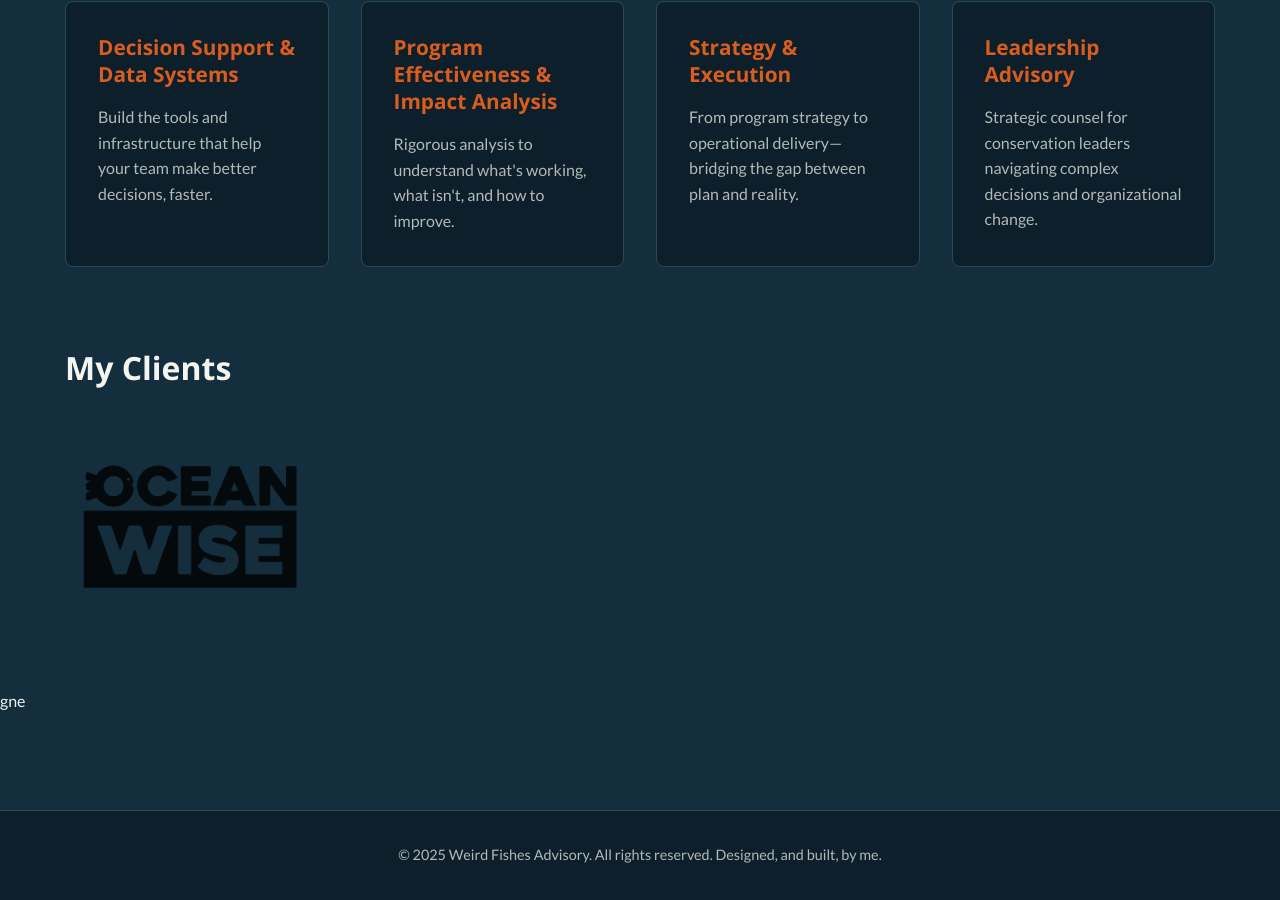
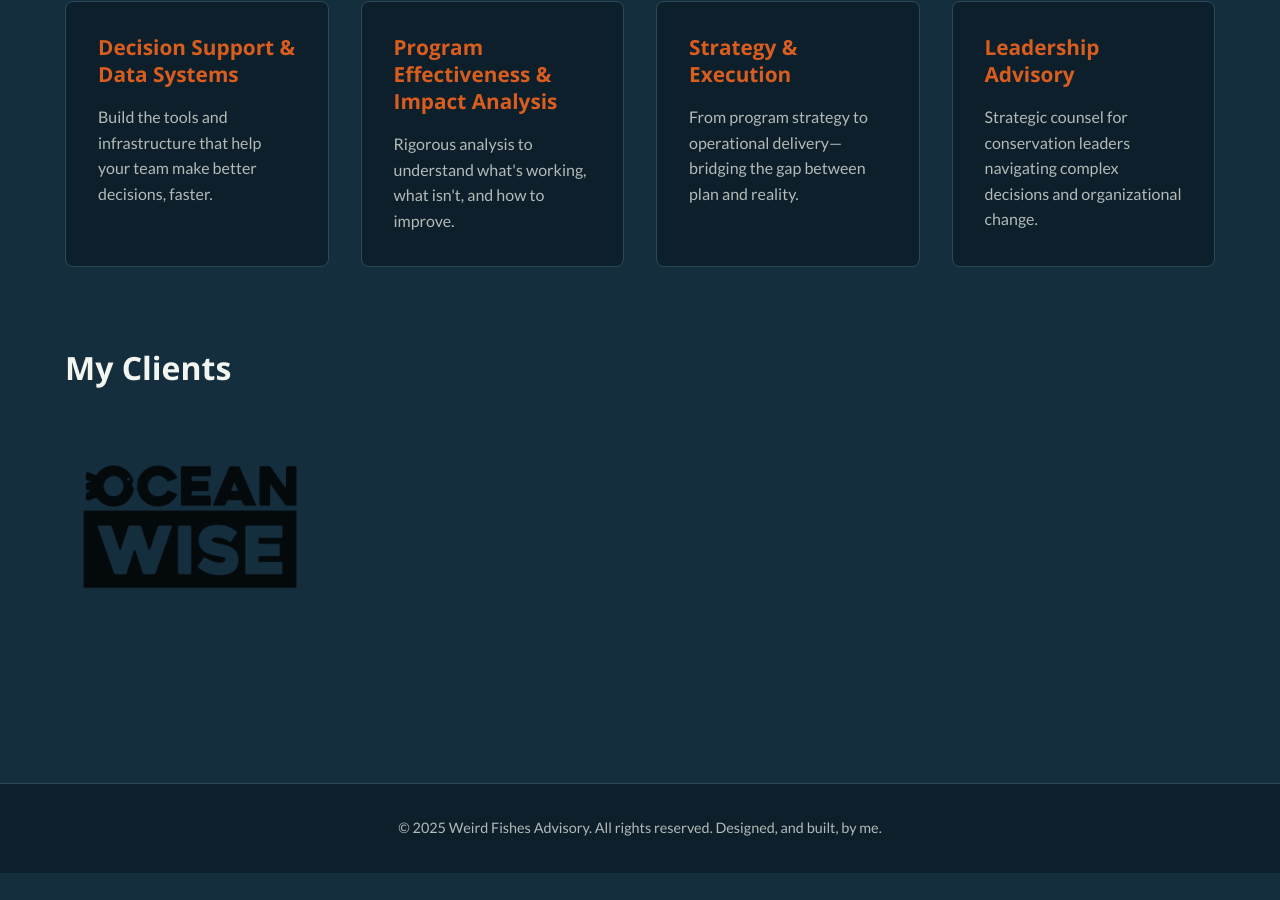
Before and after one commit to almitch/weirdfishesadvisory.github.io, a Jekyll site: the page built from index.md, in a window 1280 px wide and 900 px high, scrolled down 2776 px. Built offline with Jekyll 4.4.1, drawn with Linux system fonts in a browser that asks for light colours; after the commit the page ends 3649 px from its top, so only the background shows below that.

Commit message:
remove stray footer text

```diff
--- a/_includes/footer.html
+++ b/_includes/footer.html
@@ -1,4 +1,4 @@
-gne<footer class="site-footer">
+<footer class="site-footer">
   <div class="container">
     <p class="footer-copyright">&copy; {{ 'now' | date: "%Y" }} {{ site.title }}. All rights reserved. Designed, and built, by me.</p>
   </div>
```
Also changed, not shown: 8 other files.
